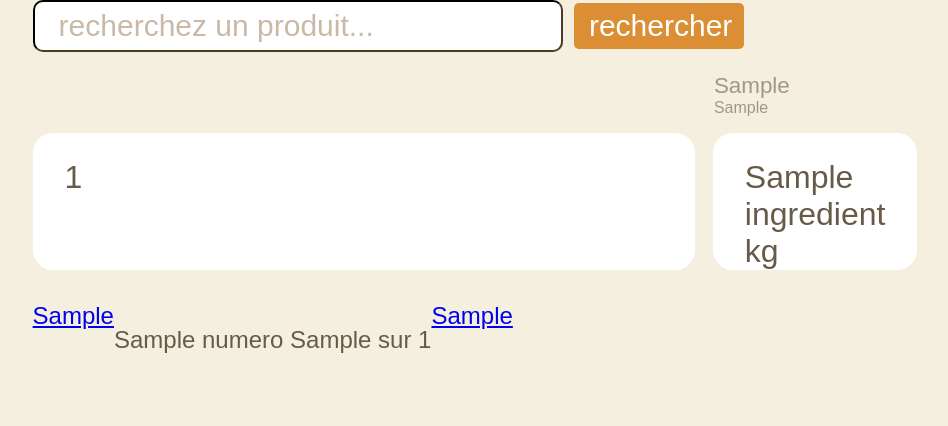
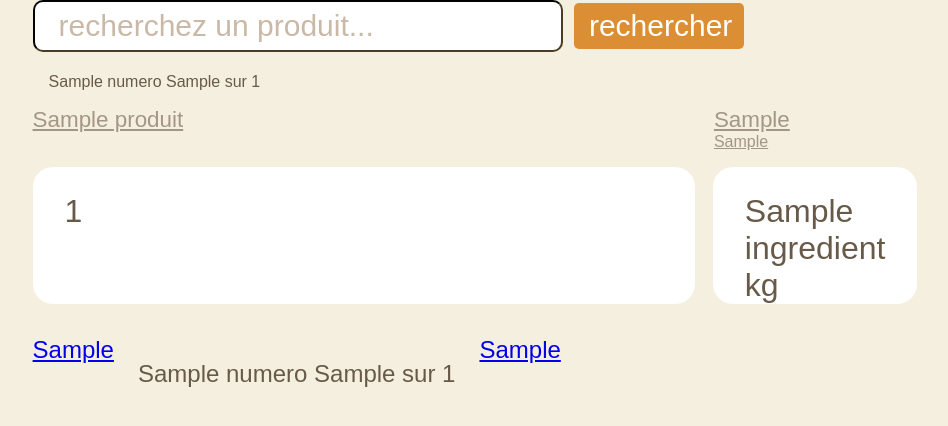
Before and after one commit to fusetim/PPII1, a Flask app: template backend/templates/result_ingredients.html in a window 1280 px wide. Shown: the part 166-592 px from the top of the page, without its empty margins (165-1113 px from the left). Run offline with Flask 3, Linux system fonts and the light colour scheme; the template is opened without the code that fills it: most values are stand-ins (such as "Sample title", 1, 10 or a date in 2020).

Commit message:
on peut trier les resultats de la page result_ingredients par ordre alphabetique, co2 croissant ou co2 decroissant

```diff
--- a/backend/app.py
+++ b/backend/app.py
@@ -79,7 +79,22 @@ def result_ingredients():
                     r = (r[0], round(r[1], 2))
                     #data.append(r)
                     data.insert(0, r)
-        data.sort()
+        sort_type = request.args.get("sort_type")
+        if sort_type in (None, ""):
+            sort_type = 0
+        else:
+            sort_type = int(sort_type)
+
+        # on trie data comme voulu (0 : par nom ; 1 par co2 croissant ; 2 par co2 decroissant)
+        if sort_type == 0:
+            data.sort(key= lambda a:a[0])
+            co2sort = 2
+        elif sort_type == 1:
+            data.sort(key=lambda a:a[1], reverse=False)
+            co2sort = 2
+        else :
+            data.sort(key=lambda a:a[1], reverse=True)
+            co2sort = 1
         # nbres : nb de resultats affichés sur une meme page
         nbres=10
 
@@ -87,8 +102,11 @@ def result_ingredients():
             arrows = """<section class="arrows">1 sur 1</section>"""
             return render_template("result_ingredients.html",
                                    data=data, search=search,
+                                   produit="Produit",
                                    m1="équivalent co2 :",
                                    m2="par kg de produit",
+                                   co2sort=co2sort,
+                                   sort_type=sort_type,
                                    f1="<",
                                    f2=">",
                                    sur="sur",
@@ -116,26 +134,32 @@ def result_ingredients():
             if page == 1:
                 return render_template("result_ingredients.html",
                                    data=data[:nbres], search=search, query=query,
-                                   m1="équivalent co2 :",
+                                   produit="Produit",
+                                   m1="équivalent co2",
                                    m2="par kg de produit",
+                                   co2sort=co2sort,
+                                   sort_type=sort_type,
                                    f1="<",
                                    f2=">",
                                    sur="sur",
                                    lf1="#",
                                    cf1="nolink",
-                                   lf2=f"/search_ingredients?search={query}&page={page+1}",
+                                   lf2=f"/search_ingredients?search={query}&page={page+1}&sort_type={sort_type}",
                                    cf2="arrow",
                                    numero=str(page),
                                    n_total=str(len(data)//nbres+1))
             elif page >= len(data)//nbres+1 :
                 return render_template("result_ingredients.html",
                                    data=data[(len(data)//nbres)*nbres:], search=search, query=query,
-                                   m1="équivalent co2 :",
+                                   produit="Produit",
+                                   m1="équivalent co2",
                                    m2="par kg de produit",
+                                   co2sort=co2sort,
+                                   sort_type=sort_type,
                                    f1="<",
                                    f2=">",
                                    sur="sur",
-                                   lf1=f"/search_ingredients?search={query}&page={page-1}",
+                                   lf1=f"/search_ingredients?search={query}&page={page-1}&sort_type={sort_type}",
                                    cf1="arrow",
                                    lf2="#",
                                    cf2="nolink",
@@ -144,14 +168,17 @@ def result_ingredients():
             else :
                 return render_template("result_ingredients.html",
                                    data=data[(page-1)*nbres:(page)*nbres], search=search, query=query,
-                                   m1="équivalent co2 :",
+                                   produit="Produit",
+                                   m1="équivalent co2",
                                    m2="par kg de produit",
+                                   co2sort=co2sort,
+                                   sort_type=sort_type,
                                    f1="<",
                                    f2=">",
                                    sur="sur",
-                                   lf1=f"/search_ingredients?search={query}&page={page-1}",
+                                   lf1=f"/search_ingredients?search={query}&page={page-1}&sort_type={sort_type}",
                                    cf1="arrow",
-                                   lf2=f"/search_ingredients?search={query}&page={page+1}",
+                                   lf2=f"/search_ingredients?search={query}&page={page+1}&sort_type={sort_type}",
                                    cf2="arrow",
                                    numero=str(page),
                                    n_total=str(len(data)//nbres+1))
--- a/backend/static/css/style.css
+++ b/backend/static/css/style.css
@@ -117,10 +117,14 @@ body {
     margin-bottom: 1em;
     font-size: 2em;
 }
+.produit{
+    width: 77%;
+    font-size: 1.4em;
+    color: #a39687;
+}
 .message{
     display: flex;
     flex-direction: column;
-    margin-left: 77%;
     margin-bottom: 1em;
     color: #a39687;
 }
@@ -250,3 +254,9 @@ nav {
 .nolink{
     color: #a39687;
 }
+.numero{
+    font-size: 1em;
+    color: #685a49;
+    margin-left: 1em;
+    margin-right: 1em;
+}
--- a/backend/templates/result_ingredients.html
+++ b/backend/templates/result_ingredients.html
@@ -18,12 +18,17 @@
                     <input type="text" value="{{search}}" placeholder="recherchez un produit..." name="search" required>
                     <input type="submit" value="rechercher">
                 </form>
+                <p class="numero">{{numero}} {{sur}} {{n_total}}</p>
 
                 <!-- message est soit "" soit "equivalent co2" (sert à effacer  le message si on a aucune recherche en cours)-->
-                <div class="message">
-                    <p class=m1>{{m1}}</p>
-                    <p class="m2">{{m2}}</p>
+                <div class="row_ingredient">
+                    <a href="/search_ingredients?search={{search}}&page=1" class="produit">{{produit}}</a>
+                    <a href="/search_ingredients?search={{search}}&page=1&sort_type={{co2sort}}" class="message">
+                        <p class=m1>{{m1}}</p>
+                        <p class="m2">{{m2}}</p>
+                    </a>
                 </div>
+
                 {% for ingredient in data %}
                 <div class="affichage">
                     <div class="row_ingredient">
@@ -35,7 +40,7 @@
                 <!-- affichage des pages -->
                 <section class="arrows">
                     <a class="{{cf1}}" href={{lf1}}>{{f1}}</a>
-                    <p>{{numero}} {{sur}} {{n_total}}</p>
+                    <p class="numero">{{numero}} {{sur}} {{n_total}}</p>
                     <a class="{{cf2}}" href={{lf2}}>{{f2}}</a>
                 </section>
             </main>
```
